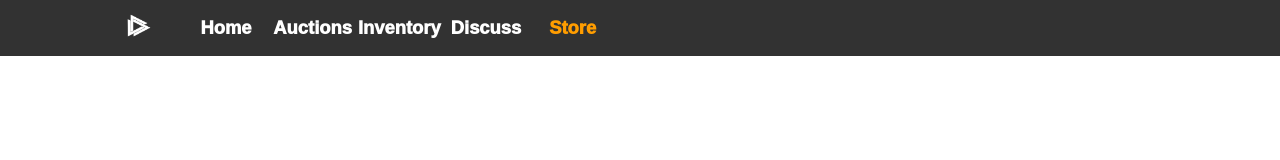
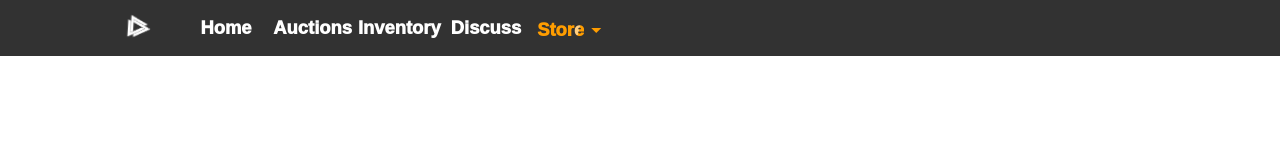
Before and after one commit to HudsonBean/UselessWebsite, a React (Create React App) app in the folder client/: page / in a window 1280 px wide. Shown: the top 160 px of the page. Built offline with nearby package versions, Linux system fonts and the light colour scheme; a web font is replaced by a local one.

Commit message:
Made some animations for the links and sexy stuff 😏

```diff
--- a/client/src/modules/Navbar.js
+++ b/client/src/modules/Navbar.js
@@ -38,7 +38,10 @@ function Navbar() {
         </div>
 
         <div className="store">
-          <a href="/">Store</a>
+          <a href="/">
+            <span className="link-text">Store</span>
+            <span className="material-symbols-outlined">arrow_drop_down</span>
+          </a>
         </div>
       </div>
       <div className="nav-bar-right"></div>
--- a/client/src/styles/Navbar.css
+++ b/client/src/styles/Navbar.css
@@ -1,3 +1,25 @@
+@keyframes floating {
+  0% {
+    transform: translate(0, 0px) rotate(0deg);
+  }
+  50% {
+    transform: translate(0, 3.5px) rotate(15deg);
+  }
+  100% {
+    transform: translate(0, 0px) rotate(0deg);
+  }
+}
+@keyframes shining {
+  0% {
+    background-position: 0% 0;
+  }
+  20% {
+    background-position: -120% 0;
+  }
+  100% {
+    background-position: -120% 0;
+  }
+}
 .nav-bar {
   width: 100%;
   height: 3.5rem;
@@ -25,16 +47,19 @@
   align-items: center;
   position: relative;
 }
-.nav-bar .nav-bar-left div a {
+.nav-bar .nav-bar-left div a,
+.nav-bar .nav-bar-left div .link-text {
   text-decoration: none;
   color: white;
   font-size: 1.15rem;
   font-weight: 1000;
 }
-.nav-bar .nav-bar-left div a:hover:not(.logo a)::before {
+.nav-bar .nav-bar-left div a:hover:not(.logo a):not(.link-text)::before,
+.nav-bar .nav-bar-left div .link-text:hover:not(.logo a):not(.link-text)::before {
   width: 100%;
 }
-.nav-bar .nav-bar-left div a::before {
+.nav-bar .nav-bar-left div a::before,
+.nav-bar .nav-bar-left div .link-text::before {
   content: "";
   width: 0%;
   height: 2.5px;
@@ -43,14 +68,40 @@
   bottom: 0;
   left: 0;
 }
-.nav-bar .nav-bar-left div a img {
-  filter: invert(1);
+.nav-bar .nav-bar-left .store a {
+  display: flex;
+  justify-content: center;
+  align-items: center;
 }
-.nav-bar .nav-bar-left .store a {
-  color: rgb(255, 157, 0);
+.nav-bar .nav-bar-left .store a .link-text {
+  display: flex;
+  justify-content: center;
+  align-items: center;
+  background-color: rgb(255, 157, 0);
+  background-image: linear-gradient(-75deg, transparent 0, transparent 5%, rgba(255, 255, 255, 0.5) 5%, rgba(255, 255, 255, 0.5) 10%, transparent 10%, transparent 100%);
+  background-size: 200% 100%;
+  -webkit-text-fill-color: transparent;
+  -webkit-background-clip: text;
+  animation: shining 5s ease 0s infinite;
 }
 .nav-bar .nav-bar-left .store a::before {
   background-color: rgb(255, 157, 0);
+}
+.nav-bar .nav-bar-left .store span {
+  color: rgb(255, 157, 0);
+  transform: translateY(2px);
+}
+.nav-bar .nav-bar-left .logo a {
+  animation: floating 3s ease-in-out 0s infinite;
+}
+.nav-bar .nav-bar-left .logo a img {
+  filter: invert(1);
+  transition: all 0.15s ease;
+}
+.nav-bar .nav-bar-left .logo a:hover img {
+  width: 55px;
+  height: 30px;
+  transform: rotate(40deg);
 }
 .nav-bar .nav-bar-right {
   margin-left: 1.5rem;
--- a/client/src/styles/Navbar.scss
+++ b/client/src/styles/Navbar.scss
@@ -3,6 +3,30 @@
 //Variables
 $textPrimary: white;
 $CTA: rgb(255, 157, 0);
+
+//Animations
+@keyframes floating {
+  0% {
+    transform: translate(0, 0px) rotate(0deg);
+  }
+  50% {
+    transform: translate(0, 3.5px) rotate(15deg);
+  }
+  100% {
+    transform: translate(0, -0px) rotate(-0deg);
+  }
+}
+@keyframes shining {
+  0% {
+    background-position: -0% 0;
+  }
+  20% {
+    background-position: -120% 0;
+  }
+  100% {
+    background-position: -120% 0;
+  }
+}
 
 .nav-bar {
   width: 100%;
@@ -31,12 +55,13 @@ $CTA: rgb(255, 157, 0);
       justify-content: center;
       align-items: center;
       position: relative;
-      a {
+      a,
+      .link-text {
         text-decoration: none;
         color: $textPrimary;
         font-size: 1.15rem;
         font-weight: 1000;
-        &:hover:not(.logo a) {
+        &:hover:not(.logo a):not(.link-text) {
           &::before {
             width: 100%;
           }
@@ -50,24 +75,55 @@ $CTA: rgb(255, 157, 0);
           bottom: 0;
           left: 0;
         }
-        //------
-        img {
-          filter: invert(
-            1
-          ); // DELETE LATER ONLY FOR TESTING UNLESS FUTURE LOGO IS ALSO BLACK
-        }
       }
     }
     .store {
       a {
-        color: $CTA;
+        display: flex;
+        justify-content: center;
+        align-items: center;
+        .link-text {
+          display: flex;
+          justify-content: center;
+          align-items: center;
+          background-color: $CTA;
+          background-image: linear-gradient(
+            -75deg,
+            transparent 0,
+            transparent 5%,
+            rgba(255, 255, 255, 0.5) 5%,
+            rgba(255, 255, 255, 0.5) 10%,
+            transparent 10%,
+            transparent 100%
+          );
+          background-size: 200% 100%;
+          -webkit-text-fill-color: transparent;
+          -webkit-background-clip: text;
+          animation: shining 5s ease 0s infinite;
+        }
         &::before {
           background-color: $CTA;
         }
       }
+      span {
+        color: $CTA;
+        transform: translateY(2px);
+      }
     }
     .logo {
       a {
+        animation: floating 3s ease-in-out 0s infinite;
+        img {
+          filter: invert(1);
+          transition: all 0.15s ease;
+        }
+        &:hover {
+          img {
+            width: 55px;
+            height: 30px;
+            transform: rotate(40deg);
+          }
+        }
       }
     }
   }
```
Also changed, not shown: 1 other file (tests, documents, lock files or other folders).
